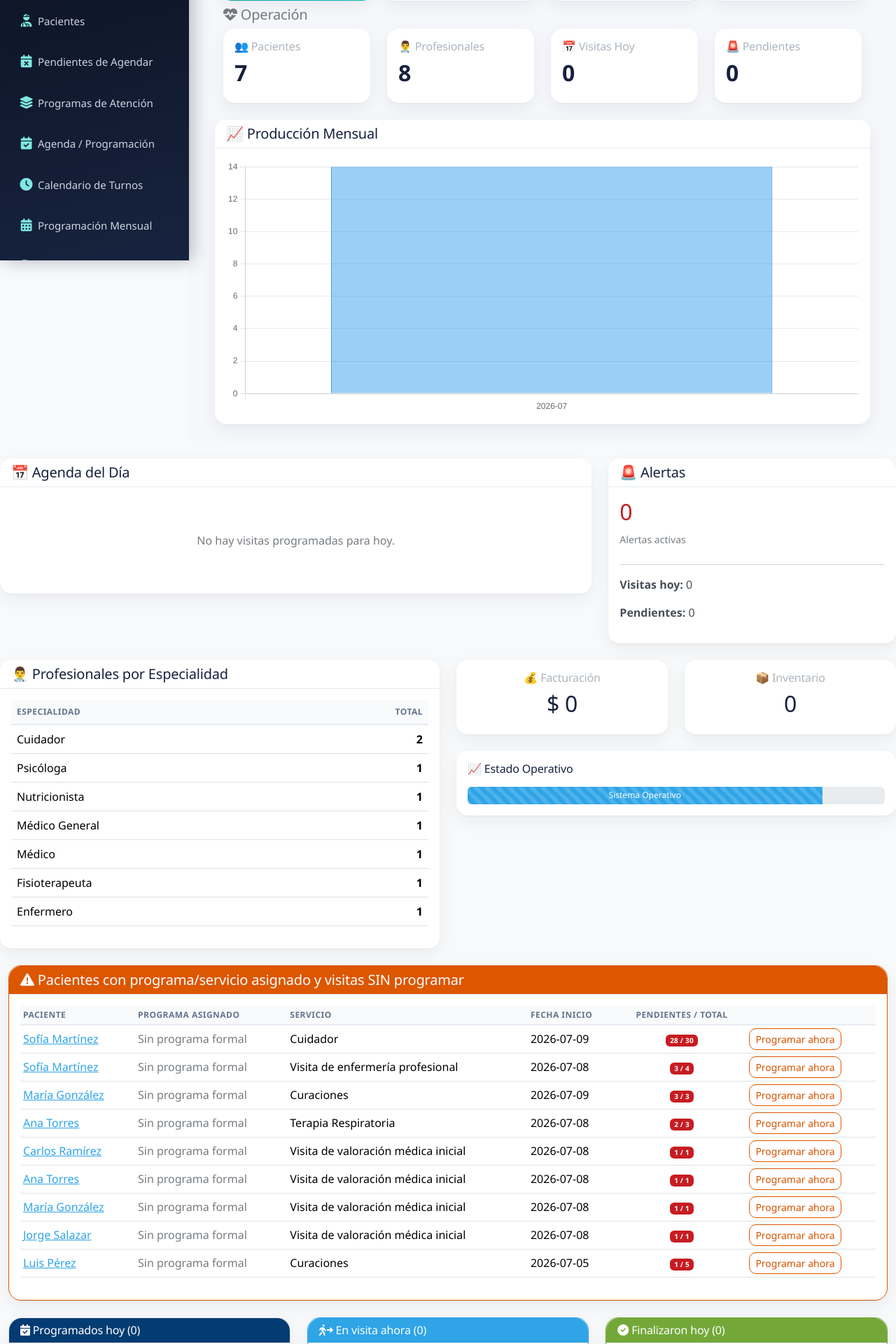
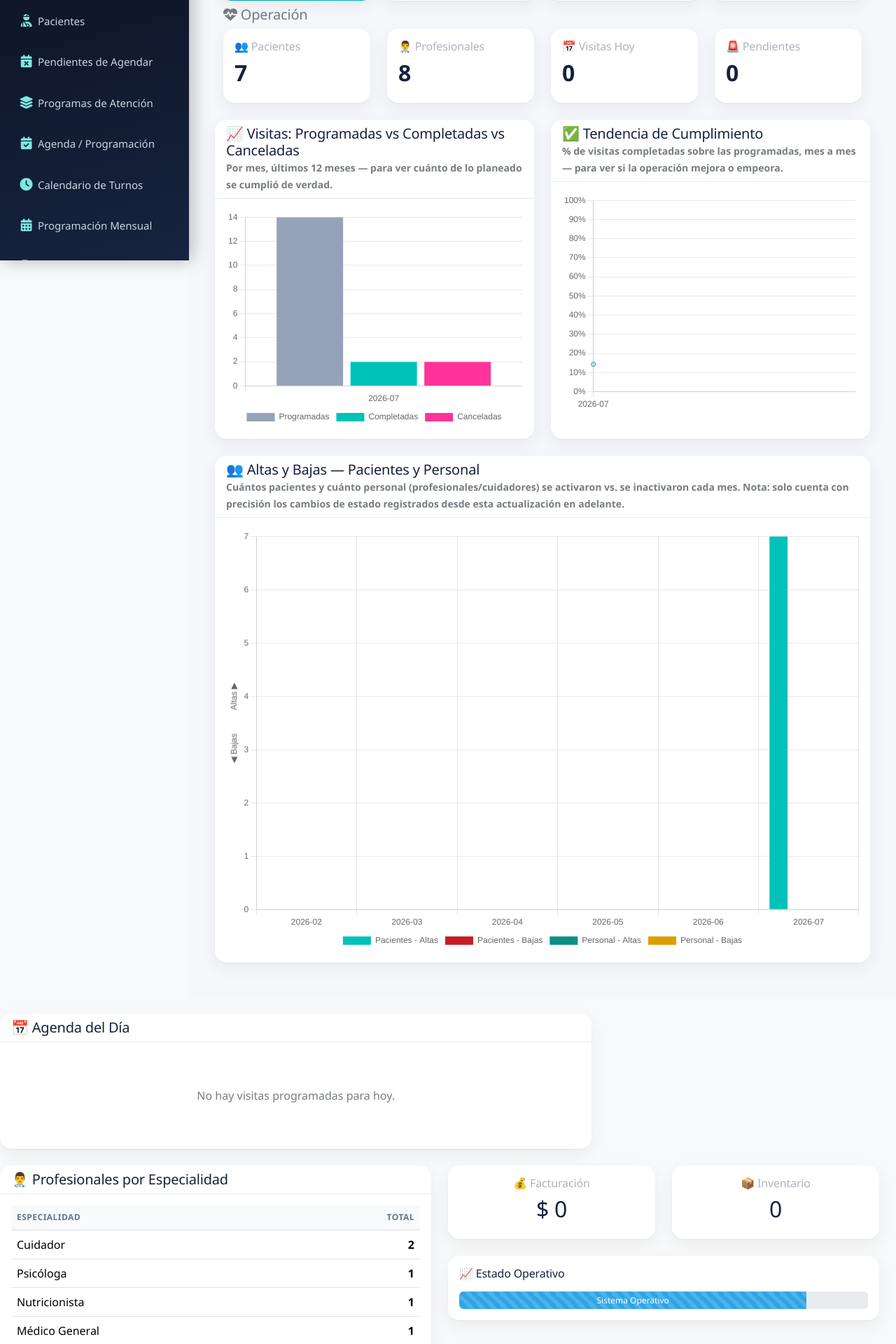
Before and after one commit to cardenasruizdaniel-svg/HomeCareEnterprise, a FastAPI app: page / in a window 1280 px wide. Shown: the part 428-2348 px from the top of the page at 70% size. Run offline with FastAPI, Linux system fonts and the light colour scheme; a user stored in the database is signed in; data comes from the database, SQL or seed files in the repository; data that the repository does not hold is empty; parts of the project's set-up code (start-up, migrations or seed data) failed here and were passed over; some libraries are stand-ins or nearby versions.

Commit message:
Descripción de los cambios

```diff
--- a/database/schema.py
+++ b/database/schema.py
@@ -85,6 +85,12 @@ CREATE TABLE IF NOT EXISTS pacientes(
     departamento TEXT,
 
     estado TEXT DEFAULT 'Activo',
+
+    estado_vital TEXT DEFAULT 'Vivo',
+
+    fecha_fallecimiento TEXT,
+
+    fecha_cambio_estado TEXT,
 
     fecha_registro TEXT
 
--- a/routers/dashboard.py
+++ b/routers/dashboard.py
@@ -47,6 +47,10 @@ async def dashboard(
     contexto["panel_operativo"] = panel_operativo_completo()
 
     contexto["gerencial"] = dashboard_service.resumen_gerencial()
+
+    contexto["produccion_detallada"] = dashboard_service.grafico_produccion_detallado()
+    contexto["cumplimiento_historico"] = dashboard_service.grafico_cumplimiento_historico(6)
+    contexto["altas_bajas"] = dashboard_service.grafico_altas_bajas(6)
 
     contexto["request"] = request
 
--- a/routers/pacientes.py
+++ b/routers/pacientes.py
@@ -206,6 +206,8 @@ async def actualizar(
     latitud: str = Form(""),
     longitud: str = Form(""),
     estado: str = Form("ACTIVO"),
+    estado_vital: str = Form("Vivo"),
+    fecha_fallecimiento: str = Form(""),
     usuario=Depends(requiere_permiso("pacientes")),
 ):
     datos = {
@@ -237,6 +239,8 @@ async def actualizar(
         "ubicacion_confirmada": 1 if (latitud and longitud) else 0,
         "codigo_municipio_divipola": codigo_municipio_divipola or None,
         "estado": estado,
+        "estado_vital": estado_vital,
+        "fecha_fallecimiento": fecha_fallecimiento if estado_vital == "Fallecido" else None,
     }
 
     try:
--- a/static/css/style.css
+++ b/static/css/style.css
@@ -683,17 +683,20 @@ footer{
 
     background:#f5f7fb;
 
+    /* "contain:layout" es la proteccion mas fuerte que existe
+       en CSS para esto: le dice al navegador que absolutamente
+       NADA de lo que este adentro de esta caja puede afectar
+       ni desbordar lo que esta AFUERA de ella -- sin importar
+       que tan ancha sea una tabla, un grafico, o cualquier
+       tarjeta. Es la garantia definitiva de que la barra
+       lateral (fija) nunca vuelva a quedar tapada. */
+    contain:layout;
+
     /* Si alguna tabla u otro contenido es mas ancho que la
        pantalla (comun en ventanas mas chicas/no maximizadas),
        que el DESPLAZAMIENTO quede DENTRO de esta area de
        contenido -- asi la barra lateral (que es fija) nunca
-       queda tapando ni cortando lo que se sale de ancho. El
-       ancho explicito de arriba (calc) es lo que de verdad
-       obliga a que esto se cumpla siempre, sin importar qué
-       tan ancho sea el contenido de adentro (tablas, tarjetas,
-       etc.) -- antes solo tenia el margen, y sin un ancho
-       maximo fijo el navegador podia dejar que el contenido
-       empujara toda la pagina de todos modos. */
+       queda tapando ni cortando lo que se sale de ancho. */
     overflow-x:auto;
 
 }
--- a/templates/dashboard/index.html
+++ b/templates/dashboard/index.html
@@ -187,25 +187,54 @@
 
 <div class="row mt-4">
 
-    <div class="col-12">
+    <div class="col-12 col-xl-6 mb-4">
 
-        <div class="card shadow-sm border-0 rounded-4">
+        <div class="card shadow-sm border-0 rounded-4 h-100">
 
             <div class="card-header bg-white">
+                <h5 class="mb-0">📈 Visitas: Programadas vs Completadas vs Canceladas</h5>
+                <small class="text-muted">Por mes, últimos 12 meses — para ver cuánto de lo planeado se cumplió de verdad.</small>
+            </div>
 
-                <h5 class="mb-0">
-
-                    📈 Producción Mensual
-
-                </h5>
+            <div class="card-body">
+                <canvas id="graficoProduccionDetallada" height="220"></canvas>
+            </div>
 
         </div>
 
+    </div>
+
+    <div class="col-12 col-xl-6 mb-4">
+
+        <div class="card shadow-sm border-0 rounded-4 h-100">
+
+            <div class="card-header bg-white">
+                <h5 class="mb-0">✅ Tendencia de Cumplimiento</h5>
+                <small class="text-muted">% de visitas completadas sobre las programadas, mes a mes — para ver si la operación mejora o empeora.</small>
+            </div>
+
             <div class="card-body">
+                <canvas id="graficoCumplimiento" height="220"></canvas>
+            </div>
 
-                <canvas id="graficoProduccion"
-                        height="120"></canvas>
+        </div>
 
+    </div>
+
+    <div class="col-12 mb-4">
+
+        <div class="card shadow-sm border-0 rounded-4 h-100">
+
+            <div class="card-header bg-white">
+                <h5 class="mb-0">👥 Altas y Bajas — Pacientes y Personal</h5>
+                <small class="text-muted">
+                    Cuántos pacientes y cuánto personal (profesionales/cuidadores) se activaron vs. se inactivaron cada mes.
+                    Nota: solo cuenta con precisión los cambios de estado registrados desde esta actualización en adelante.
+                </small>
+            </div>
+
+            <div class="card-body">
+                <canvas id="graficoAltasBajas" height="200"></canvas>
             </div>
 
         </div>
@@ -296,63 +325,13 @@
 
     </div>
 
-    <!-- Alertas -->
+    <!-- La tarjeta de "Alertas" que antes iba aquí se quitó por
+         confusa: solo repetía números que ya se ven arriba, sin
+         decir nada realmente accionable. Las alertas de verdad
+         (stock bajo, cartera pendiente, lotes por vencer) ya
+         están arriba, en "Alertas gerenciales", con enlaces
+         directos a cada módulo. -->
 
-    <div class="col-lg-4">
-
-        <div class="card shadow-sm border-0 rounded-4">
-
-            <div class="card-header bg-white">
-
-                <h5 class="mb-0">
-                    🚨 Alertas
-                </h5>
-
-            </div>
-
-            <div class="card-body">
-
-                <div class="mb-4">
-
-                    <h2 class="text-danger">
-
-                        {{ dashboard.alertas.cantidad }}
-
-                    </h2>
-
-                    <small class="text-muted">
-
-                        Alertas activas
-
-                    </small>
-
-                </div>
-
-                <hr>
-
-                <p>
-
-                    <strong>Visitas hoy:</strong>
-
-                    {{ dashboard.alertas.datos.visitas_hoy }}
-
-                </p>
-
-                <p>
-
-                    <strong>Pendientes:</strong>
-
-                    {{ dashboard.alertas.datos.visitas_pendientes }}
-
-                </p>
-
-            </div>
-
-        </div>
-
-    </div>
-
-</div>
 
 <!-- ===================================================== -->
 <!-- PROFESIONALES / FACTURACIÓN / INVENTARIO -->
@@ -531,63 +510,65 @@
 
 <script>
 
-async function cargarProduccion(){
+const datosProduccion = {{ produccion_detallada | tojson }};
+const datosCumplimiento = {{ cumplimiento_historico | tojson }};
+const datosAltasBajas = {{ altas_bajas | tojson }};
 
-    const respuesta = await fetch("/dashboard/produccion");
+new Chart(document.getElementById("graficoProduccionDetallada"), {
+    type: "bar",
+    data: {
+        labels: datosProduccion.labels,
+        datasets: [
+            { label: "Programadas", data: datosProduccion.programadas, backgroundColor: "#94a3b8" },
+            { label: "Completadas", data: datosProduccion.completadas, backgroundColor: "#00c2b8" },
+            { label: "Canceladas", data: datosProduccion.canceladas, backgroundColor: "#ff3399" },
+        ],
+    },
+    options: { responsive: true, plugins: { legend: { display: true, position: "bottom" } } },
+});
 
-    const datos = await respuesta.json();
+new Chart(document.getElementById("graficoCumplimiento"), {
+    type: "line",
+    data: {
+        labels: datosCumplimiento.labels,
+        datasets: [{
+            label: "% Cumplimiento",
+            data: datosCumplimiento.porcentajes,
+            borderColor: "#0a8f86",
+            backgroundColor: "rgba(0,194,184,0.15)",
+            fill: true,
+            tension: 0.3,
+        }],
+    },
+    options: {
+        responsive: true,
+        plugins: { legend: { display: false } },
+        scales: { y: { min: 0, max: 100, ticks: { callback: (v) => v + "%" } } },
+    },
+});
 
-    new Chart(
-
-        document.getElementById("graficoProduccion"),
-
-        {
-
+new Chart(document.getElementById("graficoAltasBajas"), {
     type: "bar",
-
     data: {
-
-                labels: datos.labels,
-
+        labels: datosAltasBajas.labels,
         datasets: [
-
-                    {
-
-                        label: "Visitas",
-
-                        data: datos.values,
-
-                        borderWidth: 1
-
-                    }
-
-                ]
-
+            { label: "Pacientes - Altas", data: datosAltasBajas.pacientes_altas, backgroundColor: "#00c2b8" },
+            { label: "Pacientes - Bajas", data: datosAltasBajas.pacientes_bajas.map((v) => -v), backgroundColor: "#c71c22" },
+            { label: "Personal - Altas", data: datosAltasBajas.personal_altas, backgroundColor: "#0a8f86" },
+            { label: "Personal - Bajas", data: datosAltasBajas.personal_bajas.map((v) => -v), backgroundColor: "#dd9d00" },
+        ],
     },
-
     options: {
-
         responsive: true,
-
-                plugins: {
-
-                    legend: {
-
-                        display: false
-
-                    }
-
-                }
-
-            }
-
-        }
-
-    );
-
-}
-
-cargarProduccion();
+        plugins: { legend: { display: true, position: "bottom" } },
+        scales: {
+            y: {
+                ticks: { callback: (v) => Math.abs(v) },
+                title: { display: true, text: "◀ Bajas          Altas ▶" },
+            },
+        },
+    },
+});
 
 </script>
 
--- a/templates/pacientes/listado.html
+++ b/templates/pacientes/listado.html
@@ -55,6 +55,9 @@
                                 <span class="badge {% if p.estado == 'ACTIVO' %}bg-success{% else %}bg-secondary{% endif %}">
                                     {{ p.estado }}
                                 </span>
+                                {% if p.estado_vital == 'Fallecido' %}
+                                <span class="badge bg-dark">✝ Fallecido</span>
+                                {% endif %}
                             </td>
                             <td class="text-center">
                                 <a href="/pacientes/{{ p.id }}" class="btn btn-primary btn-sm">
```
Also changed, not shown: database/migrations.py (+38 -0 lines), services/dashboard_service.py (+136 -0 lines), services/pacientes_service.py (+13 -0 lines), services/profesionales_service.py (+7 -0 lines), templates/pacientes/editar.html (+16 -0 lines). Lines whose indentation alone changed are shown as unchanged.
